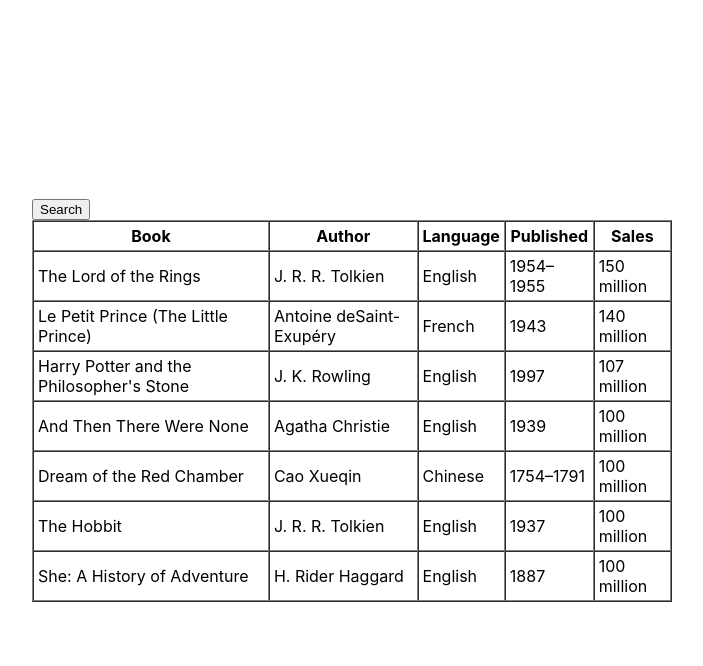
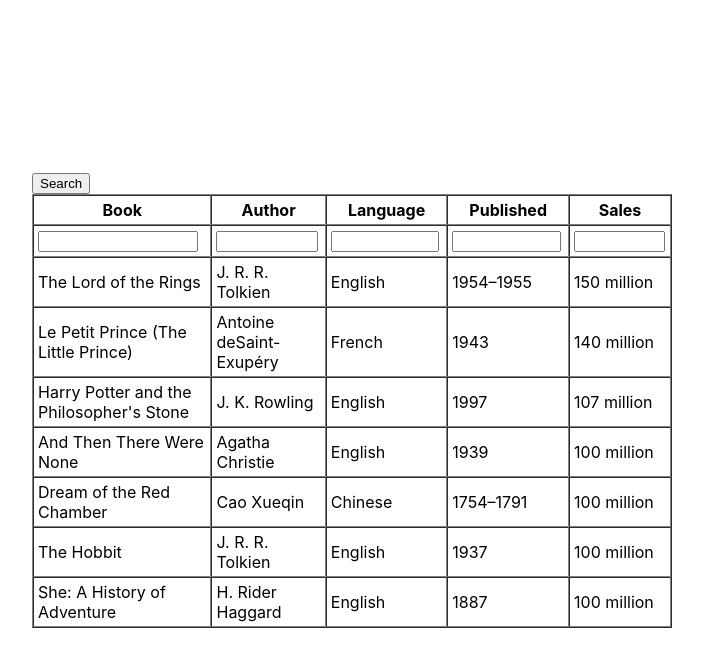
Before and after one commit to Perturabo4/review-app, a React (Create React App) app: page / in a window 1280 px wide. Both pictures are taken after a click on the button "Search". Shown: the top 666 px of the page, without its empty margins (288-991 px from the left). Built offline with nearby package versions, Linux system fonts and the light colour scheme.

Commit message:
anable search

```diff
--- a/src/components/Excel/Excel.js
+++ b/src/components/Excel/Excel.js
@@ -14,12 +14,12 @@
             descending: false,
             edit: null,
             search: false
-
         };
         this.preSearchData = props.data;
         this.sort = this.sort.bind(this);
         this.showEditor = this.showEditor.bind(this);
         this.save = this.save.bind(this);
+        this.search = this.search.bind(this);
     }
 
     sort(e) {
@@ -71,7 +71,33 @@
                 search: false
             });
             this.preSearchData = null;
+        } else {
+            this.preSearchData = this.state.data;
+            this.setState({
+                search: true
+            })
+
         }
+    }
+
+    search(e) {
+        const needle = e.target.value.toLowerCase();
+
+        if(!needle) {
+            this.setState({
+                data: this.preSearchData
+            });
+            return;
+        }
+
+        const idx = e.target.dataset.idx;
+        const searchData = this.preSearchData.filter( row => {
+            return row[idx].toLowerCase().indexOf(needle) > -1;
+        });
+
+        this.setState({
+            data: searchData
+        })
     }
 
     render(){
@@ -103,7 +129,7 @@
                         </tr>
                     </thead>
                     <tbody onDoubleClick={this.showEditor} >
-                        <SearchBar headers={headers} search={this.state.search}/>
+                        <SearchBar headers={headers} search={this.state.search} onChange={this.search}/>
                         {
                             data.map( (row, rowIdx) => {
                                 return(
--- a/src/components/SearchBar/SearchBar.js
+++ b/src/components/SearchBar/SearchBar.js
@@ -1,10 +1,36 @@
 import React from 'react';
 import './SearchBar.css';
 
-const SearchBar = ({headers, search}) => {
-   return( search
-    ? <tr>{headers.map((item, id) => <td key={id}><input type="text" /></td>)}</tr>
-    : null)
+const styles = {
+    input: {
+        display: 'inline-block',
+        width: '90%'
+    }
+}
+const SearchBar = ({headers, search, onChange}) => {
+    if(search){
+        return (
+            <tr>
+                {
+                    headers.map((item, id) => {
+                        return(
+                            <td key={id}>
+                                <input
+                                    type="text"
+                                    style={styles.input}
+                                    onChange={onChange}
+                                    data-idx={id}
+                                />
+                            </td>
+                        )
+                    })
+                }
+            </tr>
+        );
+    }
+
+    return null;
+
 }
 
 export default SearchBar;
```
